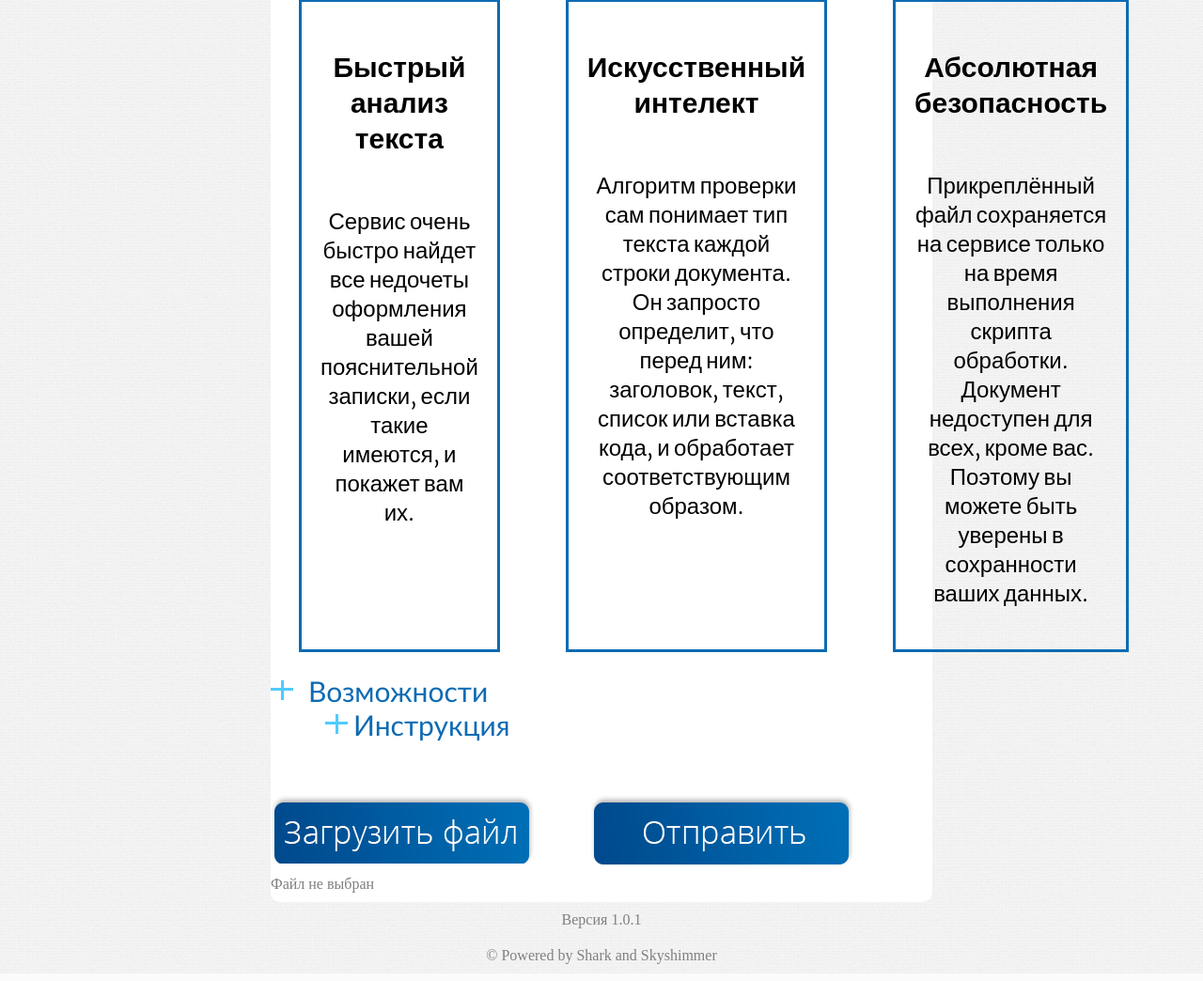
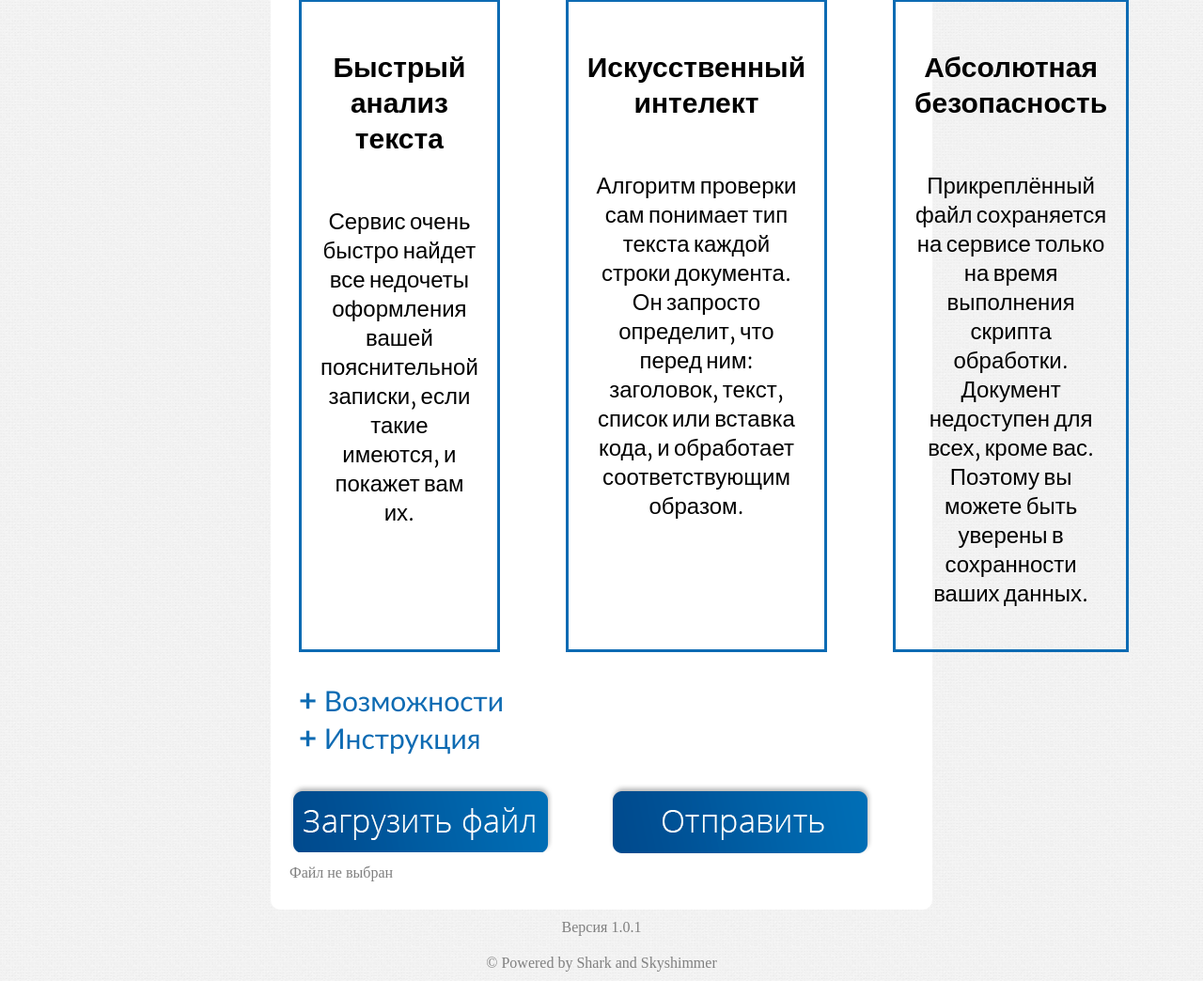
Before and after one commit to youngDkWar/urfu_diploma_checker, a PHP site: page / in a window 1280 px wide. Shown: the part 193-1237 px from the top of the page at 94% size. Run offline with PHP 8.4, Linux system fonts and the light colour scheme; some libraries are stand-ins or nearby versions.

Commit message:
version 1.0.4

```diff
--- a/index.php
+++ b/index.php
@@ -31,10 +31,10 @@
         </section>
     </div>
 
-    <div><a href='javascript: Doc()' style="text-decoration: none;">
-            <img alt="плюсик" src="images/plus.jpeg" align=left id="img-2" onClick="chg(this.id,'check')">
-            <div class="instruction" align=left onClick="chg(this.id,'check')">Возможности</div></a></div>
-    <div id=doc style='text-indent:12pt; display:none'>
+    <div class="instruction">
+        <span><b class="plus">+</b> Возможности</span>
+    </div>
+    <div class="instruction-list" style='text-indent:12pt; display:none'>
         <ul>
             <li class="description" align="left"><b>Проверка полей: </b>
                 левое - 30 мм; правое - 15 мм; верхнее и нижнее – по 20 мм</li>
@@ -48,13 +48,12 @@
             <li class="description" align="left">Полужирное начертание допустимо только для заголовков</li>
             <li class="description" align="left"><b>Листинг кода: </b>шрифт - Courier New, кегль - 12 пт</li>
         </ul>
-
     </div>
 
-    <div style="margin: 0 0 50px 48px"><a href='javascript: Instruction()' style="text-decoration: none;">
-            <img alt="плюсик" src="images/plus.jpeg" align=left id="img_1" onClick="chg(this.id,'check')">
-            <div class="instruction" align=left onClick="chg(this.id,'check')">Инструкция</div></a></div>
-    <div id=instruction style='text-indent:12pt;display:none'>
+    <div class="instruction">
+        <span><b class="plus">+</b> Инструкция</span>
+    </div>
+    <div class="manual-list" style='text-indent:12pt;display:none'>
         <ol>
             <li class="description" align="left">Нажмите кнопку <b>"Загрузить файл"</b> и выберете документ формата
                 <b>".docx"</b>, чтобы проверить его. Другие форматы недопустимы.</li>
@@ -73,8 +72,11 @@
             этом абзаце.</li>
         </ul>
     </div>
+
     <script src="https://ajax.googleapis.com/ajax/libs/jquery/3.1.0/jquery.min.js"></script>
     <script src="scripts/field.js"></script>
+    <script src="scripts/get_lists.js"></script>
+
     <div class="file_form">
         <form action="" enctype="multipart/form-data" method="post" class="form">
             <div class="fl_upld">
@@ -84,7 +86,6 @@
             </div>
         </form>
     </div>
-    <script src="scripts/help.js"></script>
 
     <?PHP
         $data = $_POST;
@@ -99,6 +100,6 @@ if(isset($data['send'])){
     <div id="fl_nm">Версия 1.0.1</div>
     <div id="fl_nm">© ️Powered by Shark and Skyshimmer</div>
 </footer>
-</div>
+
 </body>
 </html>
--- /dev/null
+++ b/scripts/get_lists.js
@@ -0,0 +1,21 @@
+let instruction = document.querySelectorAll(".instruction");
+let instList = document.querySelector(".instruction-list");
+let manual = document.querySelector('.manual-list');
+
+instruction[0].onclick = function (){
+    if (instList.style.display === "none"){
+        instList.style.display = "block";
+    }
+    else {
+        instList.style.display = "none";
+    }
+}
+
+instruction[1].onclick = function (){
+    if (manual.style.display === "none"){
+        manual.style.display = "block";
+    }
+    else {
+        manual.style.display = "none";
+    }
+}
--- a/styles/main.css
+++ b/styles/main.css
@@ -46,6 +46,36 @@ html{
     font-size: 24px;
     font-family: 'Merriweather Sans', sans-serif;
 }
+.instruction{
+    text-decoration: none;
+    font-family: Calibri;
+    color: #0d6bb3;
+    font-size: 30px;
+    margin-left: 30px;
+    cursor: pointer;
+}
+.instruction:hover{
+    color: lightskyblue;
+}
+.plus{
+    font-size: 33px;
+}
+.manual-list{
+    display: grid;
+}
+.description{
+    font-family: Calibri;
+    font-size: 24px;
+    margin-bottom: 15px;
+    margin-left: 30px;
+}
+.manual{
+    margin: 0 0 30px 15px;
+}
+.file_form{
+    padding: 20px;
+    margin-top: 10px;
+}
 .fl_upld{
     vertical-align: top;
 }
@@ -82,37 +112,25 @@ html{
 .send:hover{
     opacity: 50%;
 }
-.instruction{
-    position: relative;
-    font-family: Calibri;
-    color: #0d6bb3;
-    margin-left: 40px;
-    font-size: 30px;
-    bottom: 7px ;
-}
+
 #img_1{
     margin-left: 10px;
+}
+.area{
+    display: grid;
+    justify-items: center;
 }
 .errors{
     font-family: Calibri;
     font-size: xx-large;
     color: #0d6bb3;
-    margin-left: 10%    ;
 }
-.manual{
-    margin-bottom: 30px;
-}
-.description{
-    font-family: Calibri;
-    font-size: 24px;
-    margin-bottom: 15px;
-    margin-left: 30px;
-    text-align: left;
-}
-
 .text{
+    align-self: center;
     height: 600px;
     width: 80%;
+    padding: 20px;
+    margin-bottom: 40px;
     font-size: 20px;
     background: #dfe5e5;
     border-radius: 10px;
```
Also changed, not shown: main.php (+4 -6 lines), scripts/help.js (deleted, +0 -34 lines). Lines whose indentation alone changed are shown as unchanged.
